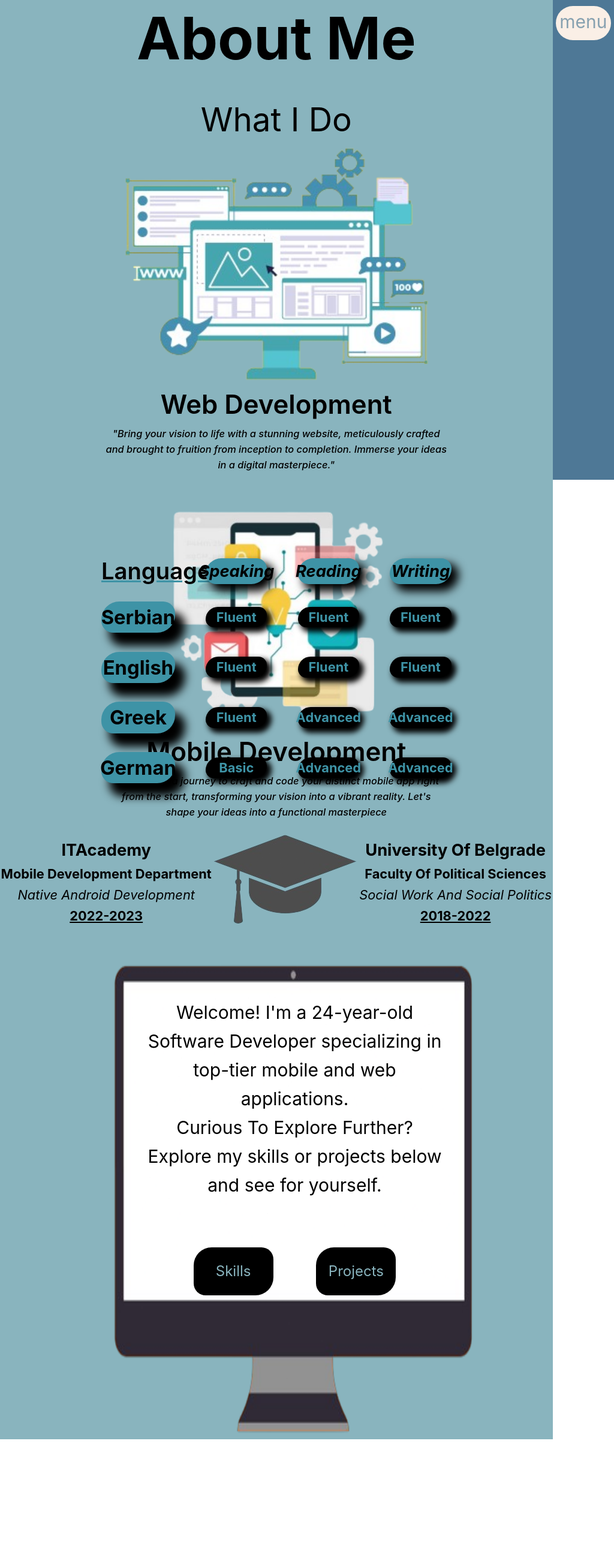
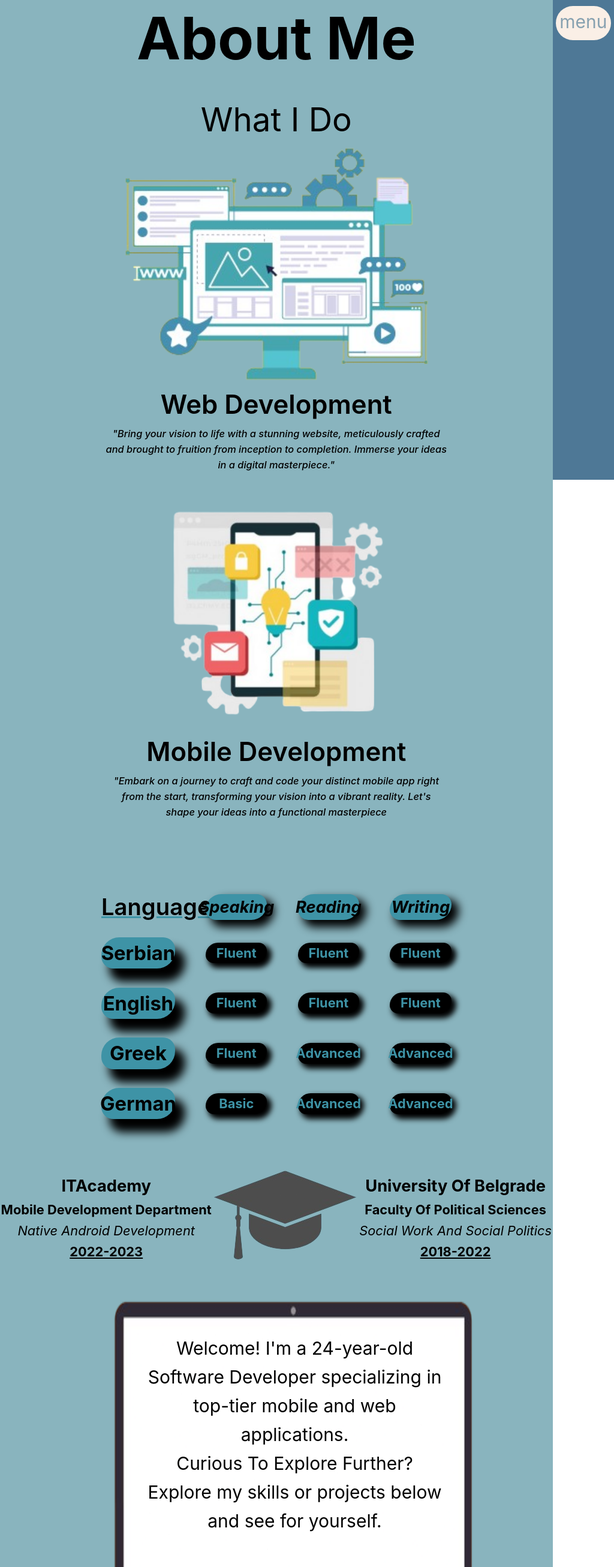
Before and after one commit to DroidStudioAS/Portfolio, a Vue app: page /about in a window 1024 px wide. Shown: the top 2613 px of the page at 60% size. Before the commit the page ends 2400 px from the top, so only its background shows below. Built offline with nearby package versions, Linux system fonts and the light colour scheme.

Commit message:
aboutview 992-1166 px check

```diff
--- a/src/views/AboutView.vue
+++ b/src/views/AboutView.vue
@@ -491,7 +491,16 @@ align-items: center;
 }
 
 /* Large Devices (Desktops and Laptops) */
-@media (min-width: 992px) and (max-width: 1199px) {
+@media (min-width: 992px) and (max-width: 1166px) {
+  .what_i_do_container{
+   height: 160vh;
+  }
+  .first_page_container{
+    top: 170vh;
+  }
+  .second_page_container{
+    top: 270vh;
+  }
 }
 
 /* Extra Large Devices (Large Desktops and TVs) */
```
